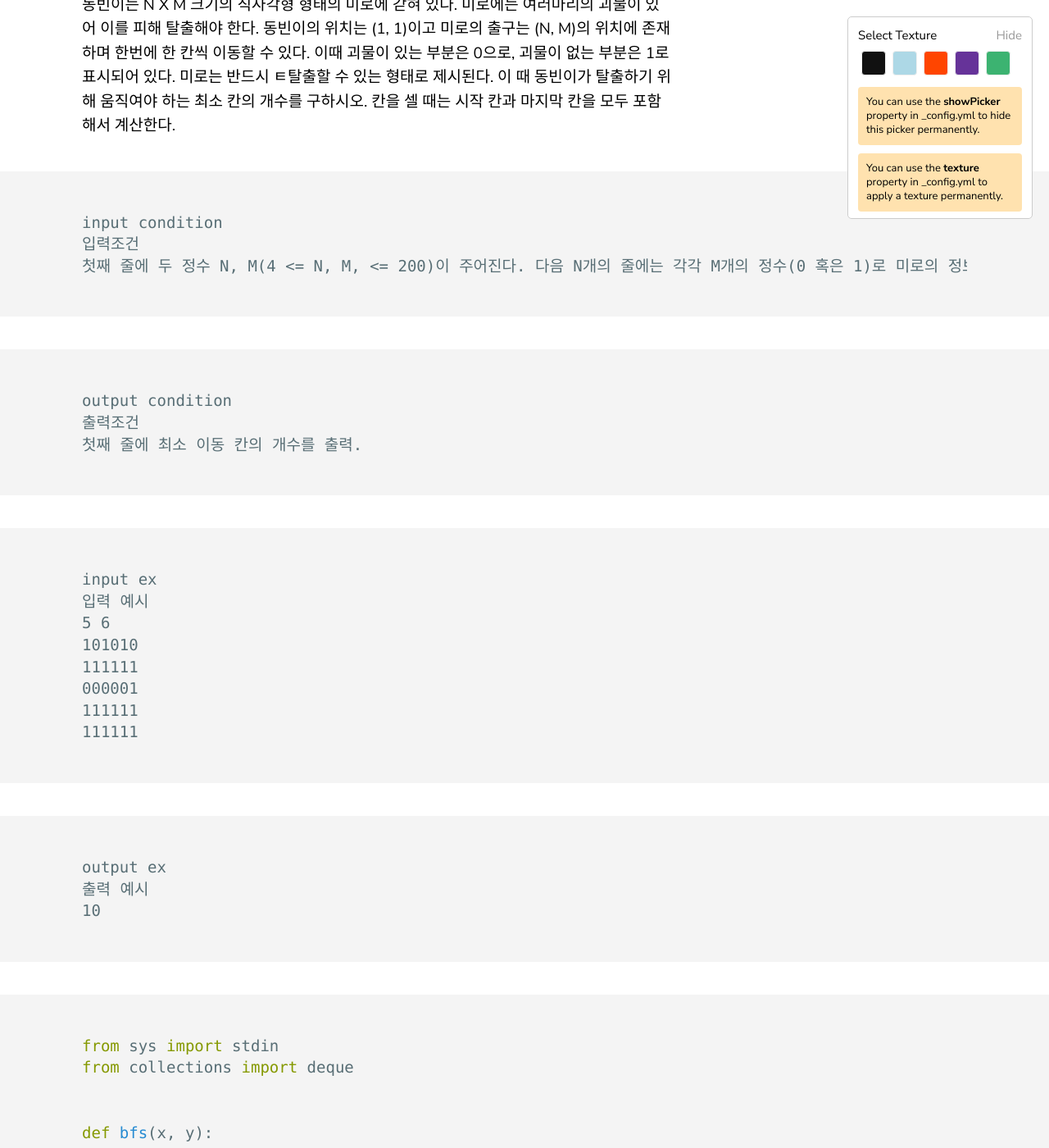
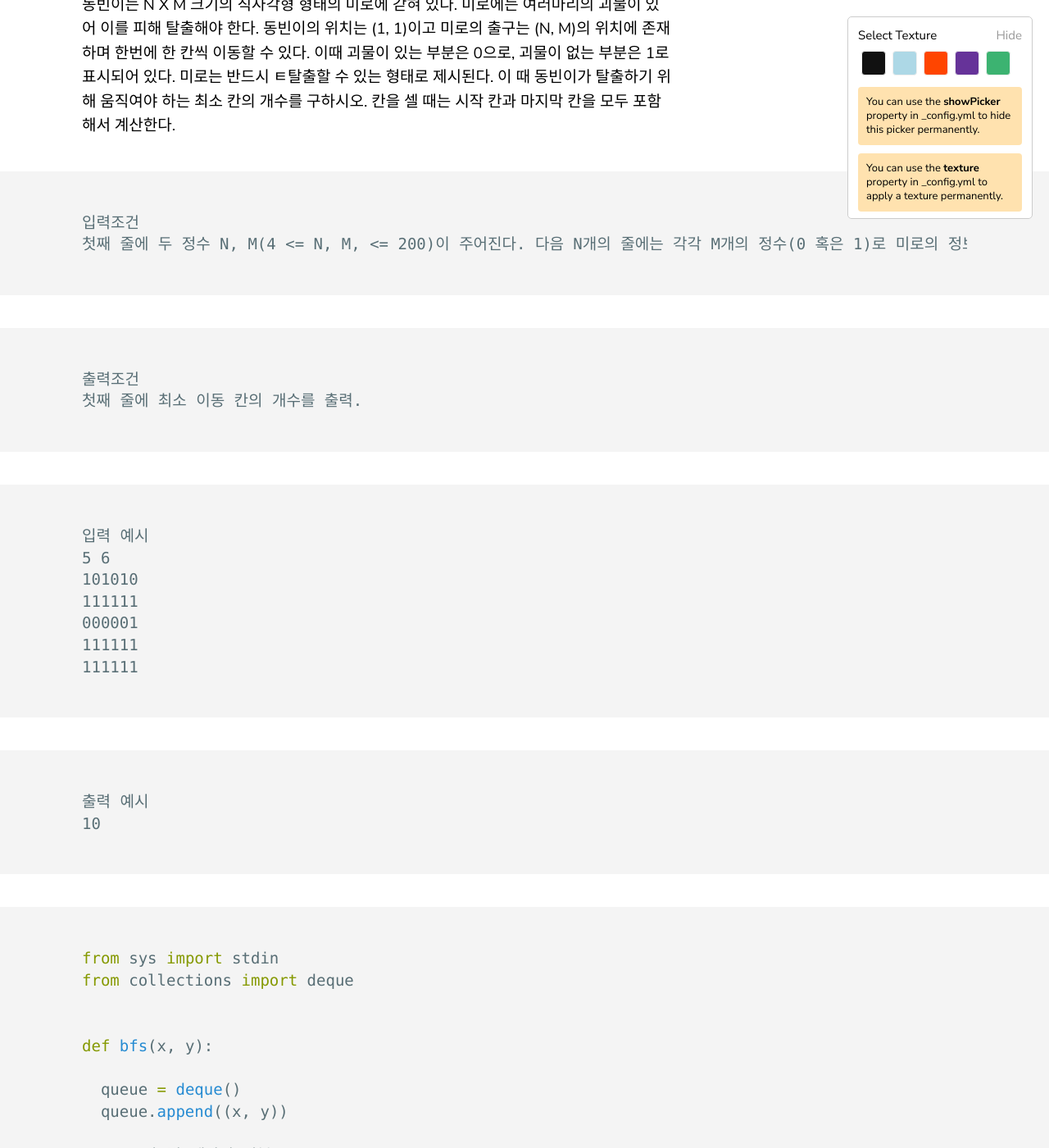
Before and after one commit to piemonte93/piemonte93.github.io, a Jekyll site: the page built from _posts/2021-01-23-post1.markdown, in a window 1280 px wide and 1400 px high, scrolled down 519 px. Shown: the whole window at 82% size. Built offline with Jekyll 4.4.1, drawn with Linux system fonts in a browser that asks for light colours.

Commit message:
Update 2021-01-23-post1.markdown

````diff
--- a/_posts/2021-01-23-post1.markdown
+++ b/_posts/2021-01-23-post1.markdown
@@ -9,19 +9,16 @@ categories: Python Alogrithm
 동빈이는 N X M 크기의 직사각형 형태의 미로에 갇혀 있다. 미로에는 여러마리의 괴물이 있어 이를 피해 탈출해야 한다. 동빈이의 위치는 (1, 1)이고 미로의 출구는 (N, M)의 위치에 존재하며 한번에 한 칸씩 이동할 수 있다. 이때 괴물이 있는 부분은 0으로, 괴물이 없는 부분은 1로 표시되어 있다. 미로는 반드시 ㅌ탈출할 수 있는 형태로 제시된다. 이 때 동빈이가 탈출하기 위해 움직여야 하는 최소 칸의 개수를 구하시오. 칸을 셀 때는 시작 칸과 마지막 칸을 모두 포함해서 계산한다.
 
 ```
-input condition
 입력조건
 첫째 줄에 두 정수 N, M(4 <= N, M, <= 200)이 주어진다. 다음 N개의 줄에는 각각 M개의 정수(0 혹은 1)로 미로의 정보가 주어진다. 각각의 수들은 공백 없이 붙어서 입력으로 제시된다. 또한 시작 칸과 마지막 칸은 항상 1이다.
 ```
 
 ```
-output condition
 출력조건
 첫째 줄에 최소 이동 칸의 개수를 출력.
 ```
 
 ```
-input ex
 입력 예시
 5 6
 101010
@@ -32,7 +29,6 @@ input ex
 ```
 
 ```
-output ex
 출력 예시
 10
 ```
````
